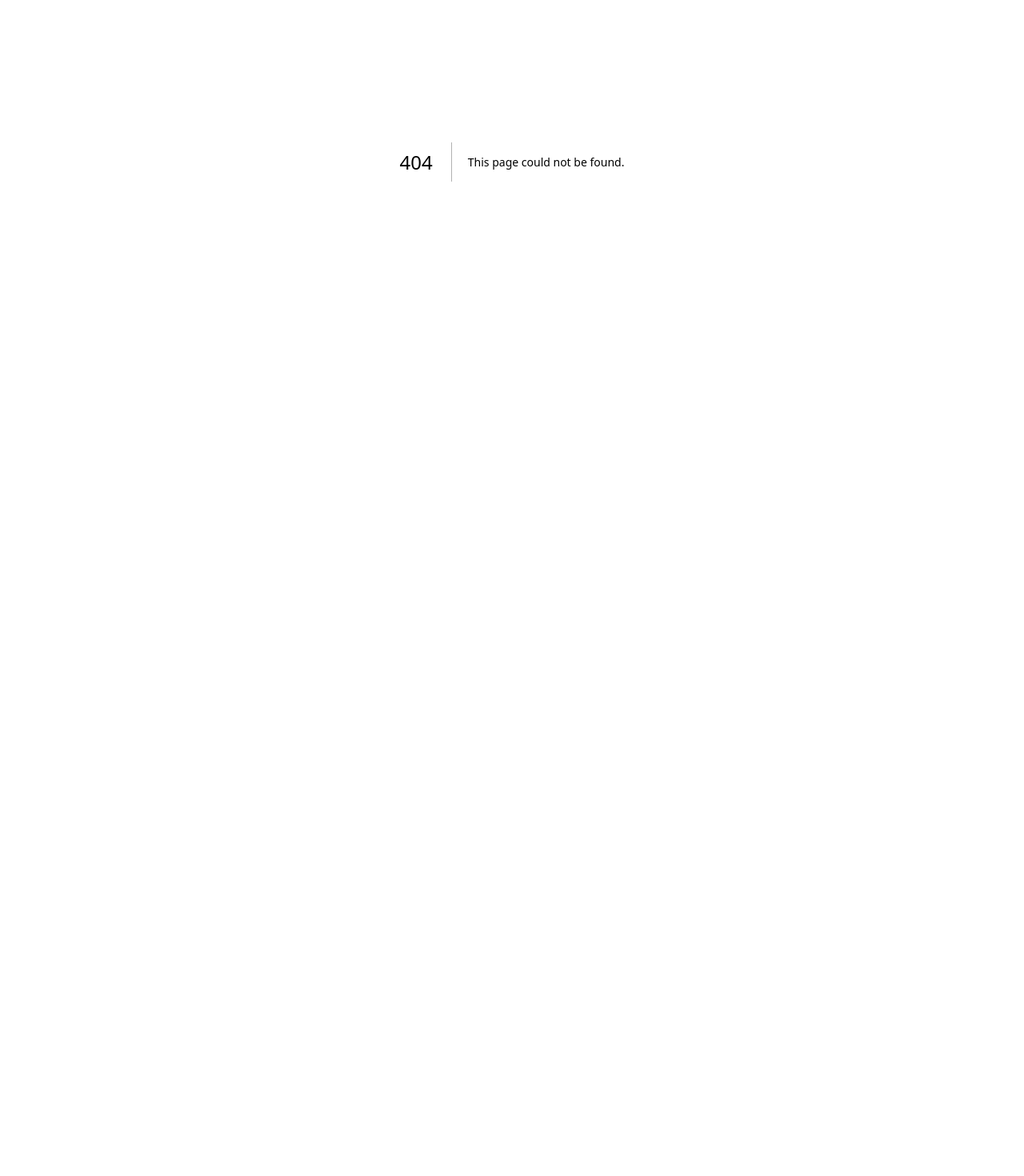
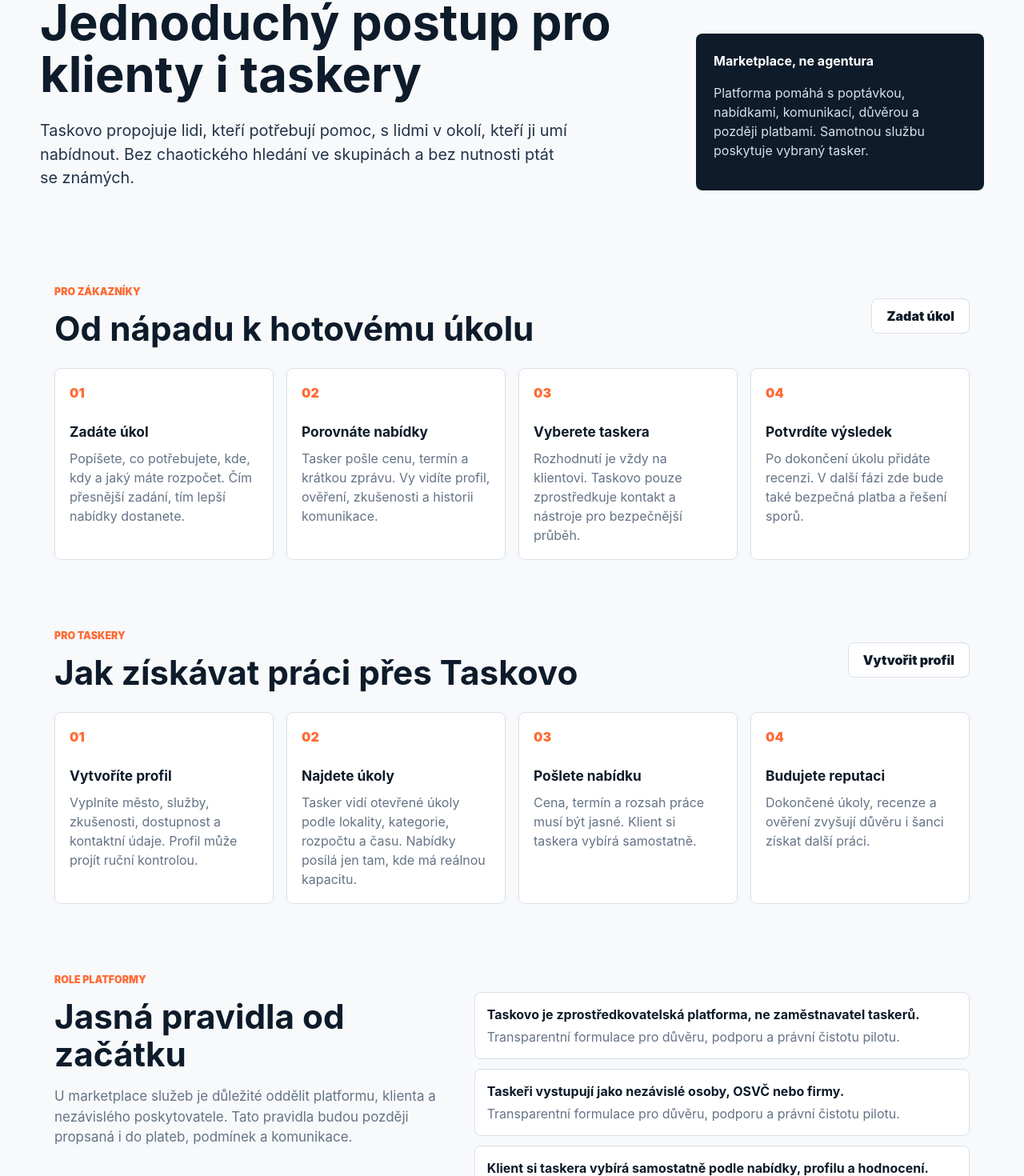
Before and after one commit to kaziodimm/taskovo-app, a Next.js app: page /jak-to-funguje in a window 1280 px wide. Before the commit this address had no page. Shown: the part 198-1668 px from the top of the page at 80% size. Before the commit the page ends 800 px from the top, so only its background shows below. Built offline with nearby package versions, Linux system fonts and the light colour scheme; no server answers.

Commit message:
Add how Taskovo works page

```diff
--- /dev/null
+++ b/app/jak-to-funguje/page.tsx
@@ -0,0 +1,82 @@
+import { Footer } from "@/components/Footer";
+import { Header } from "@/components/Header";
+
+const clientSteps = [
+  ["01", "Zadáte úkol", "Popíšete, co potřebujete, kde, kdy a jaký máte rozpočet. Čím přesnější zadání, tím lepší nabídky dostanete."],
+  ["02", "Porovnáte nabídky", "Tasker pošle cenu, termín a krátkou zprávu. Vy vidíte profil, ověření, zkušenosti a historii komunikace."],
+  ["03", "Vyberete taskera", "Rozhodnutí je vždy na klientovi. Taskovo pouze zprostředkuje kontakt a nástroje pro bezpečnější průběh."],
+  ["04", "Potvrdíte výsledek", "Po dokončení úkolu přidáte recenzi. V další fázi zde bude také bezpečná platba a řešení sporů."],
+];
+
+const taskerSteps = [
+  ["01", "Vytvoříte profil", "Vyplníte město, služby, zkušenosti, dostupnost a kontaktní údaje. Profil může projít ruční kontrolou."],
+  ["02", "Najdete úkoly", "Tasker vidí otevřené úkoly podle lokality, kategorie, rozpočtu a času. Nabídky posílá jen tam, kde má reálnou kapacitu."],
+  ["03", "Pošlete nabídku", "Cena, termín a rozsah práce musí být jasné. Klient si taskera vybírá samostatně."],
+  ["04", "Budujete reputaci", "Dokončené úkoly, recenze a ověření zvyšují důvěru i šanci získat další práci."],
+];
+
+const platformRules = [
+  "Taskovo je zprostředkovatelská platforma, ne zaměstnavatel taskerů.",
+  "Taskeři vystupují jako nezávislé osoby, OSVČ nebo firmy.",
+  "Klient si taskera vybírá samostatně podle nabídky, profilu a hodnocení.",
+  "Taskovo samo službu přímo neposkytuje a neurčuje způsob provedení práce.",
+];
+
+export default function HowItWorksPage() {
+  return (
+    <>
+      <Header />
+      <main className="page-shell">
+        <section className="page-hero">
+          <div>
+            <p className="kicker">Jak to funguje</p>
+            <h1 className="page-title">Jednoduchý postup pro klienty i taskery</h1>
+            <p className="hero-lead">Taskovo propojuje lidi, kteří potřebují pomoc, s lidmi v okolí, kteří ji umí nabídnout. Bez chaotického hledání ve skupinách a bez nutnosti ptát se známých.</p>
+          </div>
+          <div className="page-hero-card">
+            <strong>Marketplace, ne agentura</strong>
+            <p>Platforma pomáhá s poptávkou, nabídkami, komunikací, důvěrou a později platbami. Samotnou službu poskytuje vybraný tasker.</p>
+          </div>
+        </section>
+
+        <section className="section">
+          <div className="section-heading-row">
+            <div>
+              <p className="kicker">Pro zákazníky</p>
+              <h2>Od nápadu k hotovému úkolu</h2>
+            </div>
+            <a className="button secondary" href="/zadat-ukol">Zadat úkol</a>
+          </div>
+          <div className="workflow-grid">
+            {clientSteps.map(([number, title, text]) => <article key={number}><span>{number}</span><h3>{title}</h3><p>{text}</p></article>)}
+          </div>
+        </section>
+
+        <section className="section">
+          <div className="section-heading-row">
+            <div>
+              <p className="kicker">Pro taskery</p>
+              <h2>Jak získávat práci přes Taskovo</h2>
+            </div>
+            <a className="button secondary" href="/registrace-poskytovatel">Vytvořit profil</a>
+          </div>
+          <div className="workflow-grid">
+            {taskerSteps.map(([number, title, text]) => <article key={number}><span>{number}</span><h3>{title}</h3><p>{text}</p></article>)}
+          </div>
+        </section>
+
+        <section className="section split">
+          <div className="section-title">
+            <p className="kicker">Role platformy</p>
+            <h2>Jasná pravidla od začátku</h2>
+            <p>U marketplace služeb je důležité oddělit platformu, klienta a nezávislého poskytovatele. Tato pravidla budou později propsaná i do plateb, podmínek a komunikace.</p>
+          </div>
+          <div className="feature-list">
+            {platformRules.map((rule) => <div key={rule}><strong>{rule}</strong><span>Transparentní formulace pro důvěru, podporu a právní čistotu pilotu.</span></div>)}
+          </div>
+        </section>
+      </main>
+      <Footer />
+    </>
+  );
+}
```
